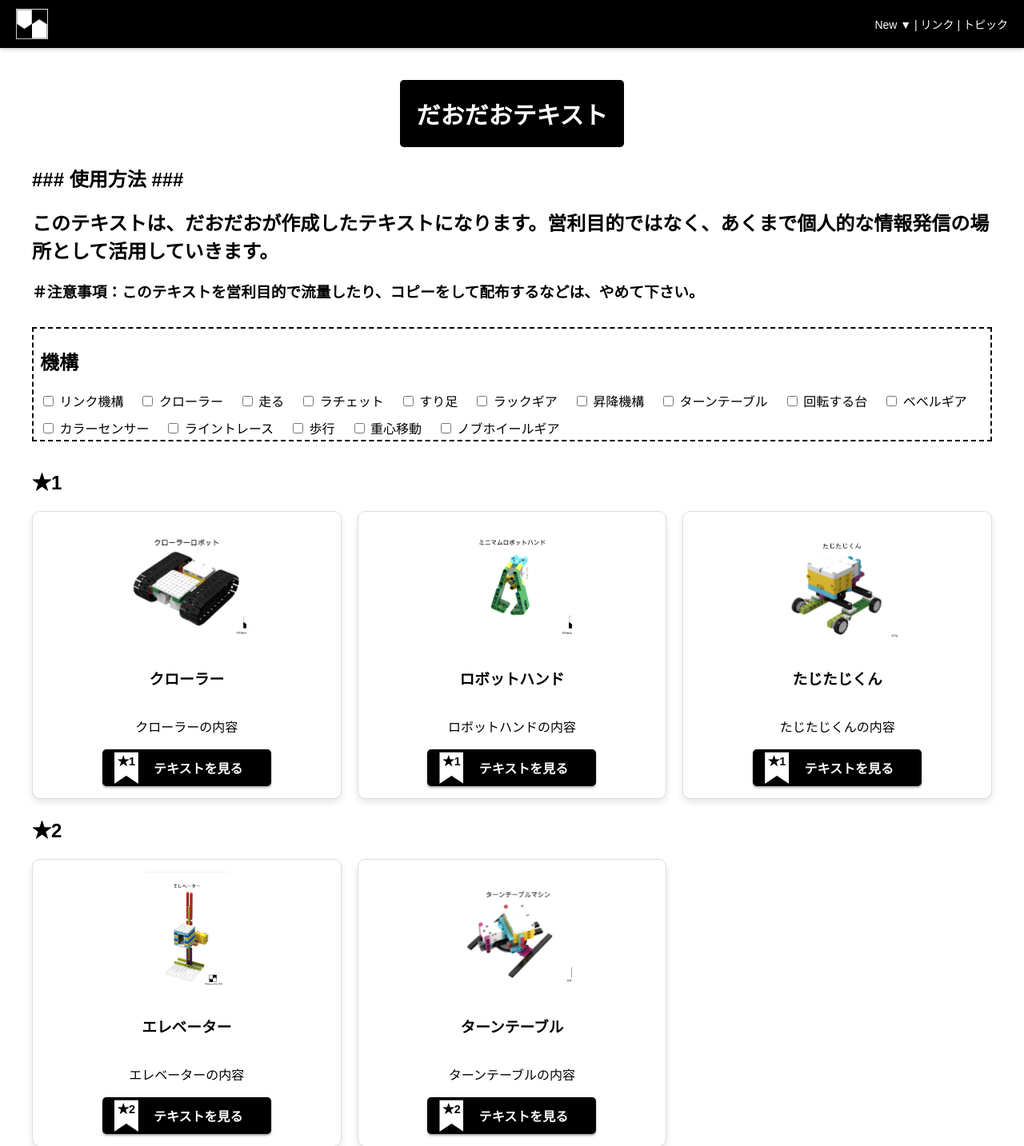
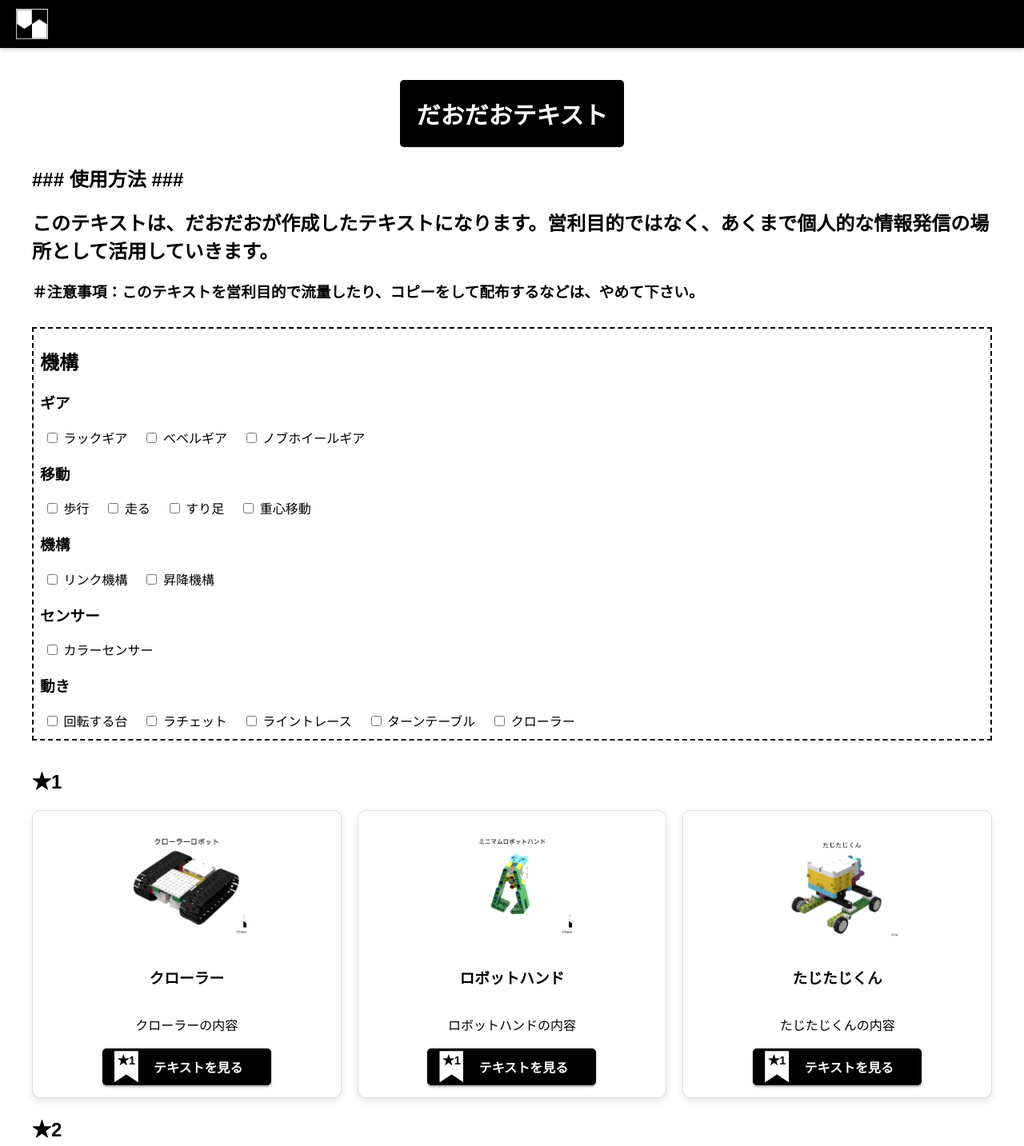
Before and after one commit to Retr0413/DaoTextPage, a Flask app: page / in a window 1280 px wide. Shown: the top 1433 px of the page at 80% size. Run offline with Flask 3, Linux system fonts and the light colour scheme.

Commit message:
フロントエンドの方のバンタン選択画面を細分化した。サイドボタンにログイン画面を追加した。次のアクションとして、データベースをsqliteからmysqlに仕様変更を行う。

```diff
--- a/templates/index.html
+++ b/templates/index.html
@@ -29,7 +29,7 @@
         .yellow-section .grid-item { background: #fff4d6; }
         .stars { color: #FFD700; font-size: 18px; font-weight: bold; margin: 10px 0; }
         .box1 { padding: 0.2em 0.5em; margin: 2em 0; background: #ffffff; box-shadow: 0px 0px 0px 10px #ffffff; border: dashed 2px #000; }
-        .button { display: flex; flex-wrap: wrap; gap: 10px; }
+        .button { display: flex; flex-wrap: wrap; gap: 10px; margin: 8px 5px; }
         .button label { margin-right: 10px; }
         .button [type="checkbox"] { accent-color: #3DA8AA }
 
@@ -49,7 +49,7 @@
         <div class="logo" id="toggle-sidebar">
             <img src="{{ url_for('static', filename='uploads/だおだおロゴ.png') }}" alt="だおだおテキスト" class="triangle-logo">
         </div>
-        <div class="nav">New ▼ | リンク | トピック</div>
+        <div class="nav"></div>
     </header>
 
     <div id="menu-fixed">
@@ -58,6 +58,7 @@
             <li>機構の説明</li>
             <li>リンク</li>
             <li><a href="https://docs.google.com/forms/d/e/1FAIpQLSdLXEhs-E4C8cFYCvby7iktfm9dJuClfRFH-XbwikIdS_pWBg/viewform">作成依頼リンク</a></li>
+            <li><a href="{{ url_for('auth.login') }}">ログイン</a></li>
         </ul>
     </div>
 
@@ -71,11 +72,53 @@
         <form method="get" action="{{ url_for('main.index') }}" id="search-form">
             <div class="box1">
                 <h2>機構</h2>
+                <h3>ギア</h3>
                 <div class="button">
-                    {% for mechanism in ["リンク機構", "クローラー", "走る", "ラチェット", "すり足",
-                                        "ラックギア", "昇降機構", "ターンテーブル", "回転する台",
-                                        "ベベルギア", "カラーセンサー", "ライントレース", "歩行",
-                                        "重心移動", "ノブホイールギア"] %}
+                    {% for mechanism in ["ラックギア", "べべルギア", "ノブホイールギア"] %}
+                    <label>
+                        <input
+                            type="checkbox" name="mechanisms" value="{{ mechanism }}" onchange="document.getElementById('search-form').submit()"
+                            {% if mechanism in selected_mechanism %}checked{% endif %}>
+                        {{ mechanism }}
+                    </label>
+                    {% endfor %}
+                </div>
+                <h3>移動</h3>
+                <div class="button">
+                    {% for mechanism in ["歩行", "走る", "すり足", "重心移動"] %}
+                    <label>
+                        <input
+                            type="checkbox" name="mechanisms" value="{{ mechanism }}" onchange="document.getElementById('search-form').submit()"
+                            {% if mechanism in selected_mechanism %}checked{% endif %}>
+                        {{ mechanism }}
+                    </label>
+                    {% endfor %}
+                </div>
+                <h3>機構</h3>
+                <div class="button">
+                    {% for mechanism in ["リンク機構", "昇降機構"] %}
+                    <label>
+                        <input
+                            type="checkbox" name="mechanisms" value="{{ mechanism }}" onchange="document.getElementById('search-form').submit()"
+                            {% if mechanism in selected_mechanism %}checked{% endif %}>
+                        {{ mechanism }}
+                    </label>
+                    {% endfor %}
+                </div>
+                <h3>センサー</h3>
+                <div class="button">
+                    {% for mechanism in ["カラーセンサー"] %}
+                    <label>
+                        <input
+                            type="checkbox" name="mechanisms" value="{{ mechanism }}" onchange="document.getElementById('search-form').submit()"
+                            {% if mechanism in selected_mechanism %}checked{% endif %}>
+                        {{ mechanism }}
+                    </label>
+                    {% endfor %}
+                </div>
+                <h3>動き</h3>
+                <div class="button">
+                    {% for mechanism in ["回転する台", "ラチェット", "ライントレース", "ターンテーブル", "クローラー"] %}
                     <label>
                         <input
                             type="checkbox" name="mechanisms" value="{{ mechanism }}" onchange="document.getElementById('search-form').submit()"
```
